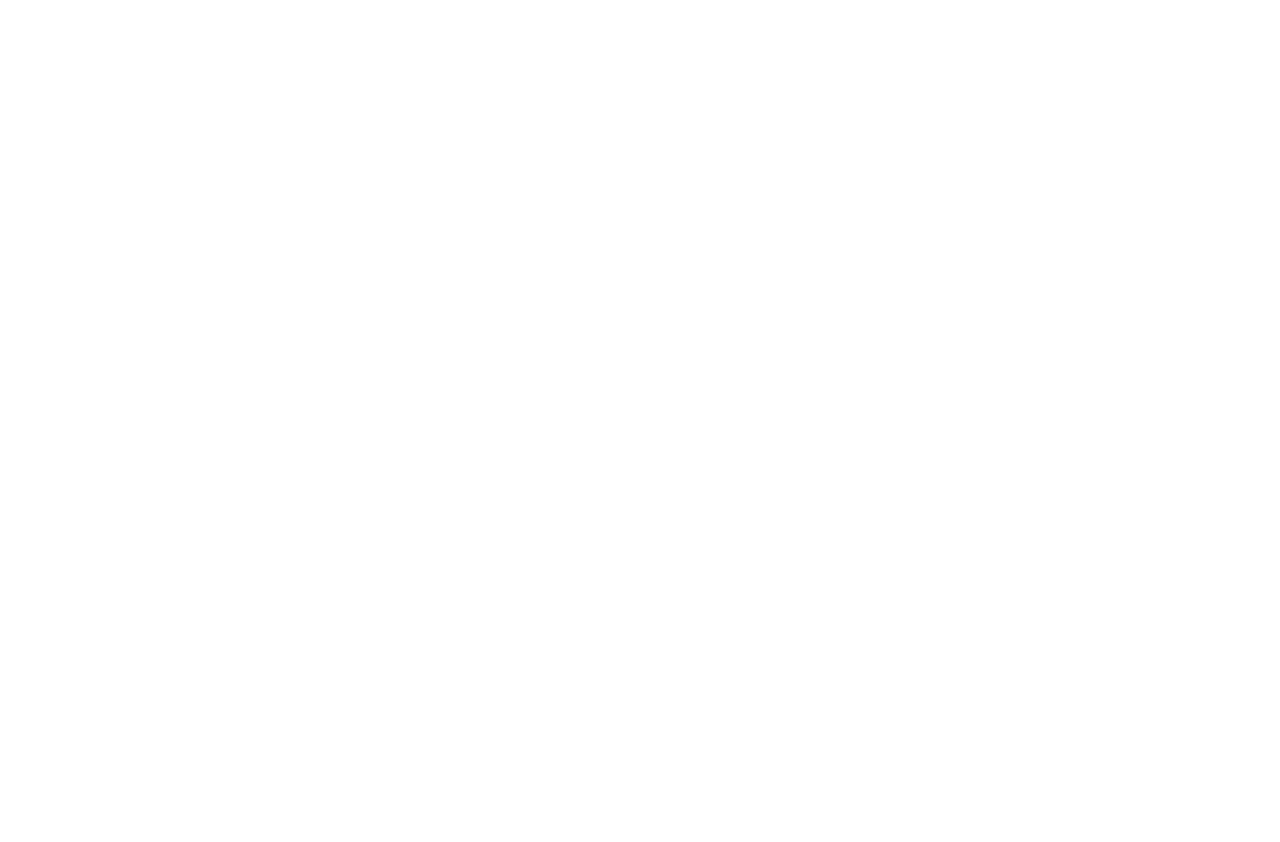
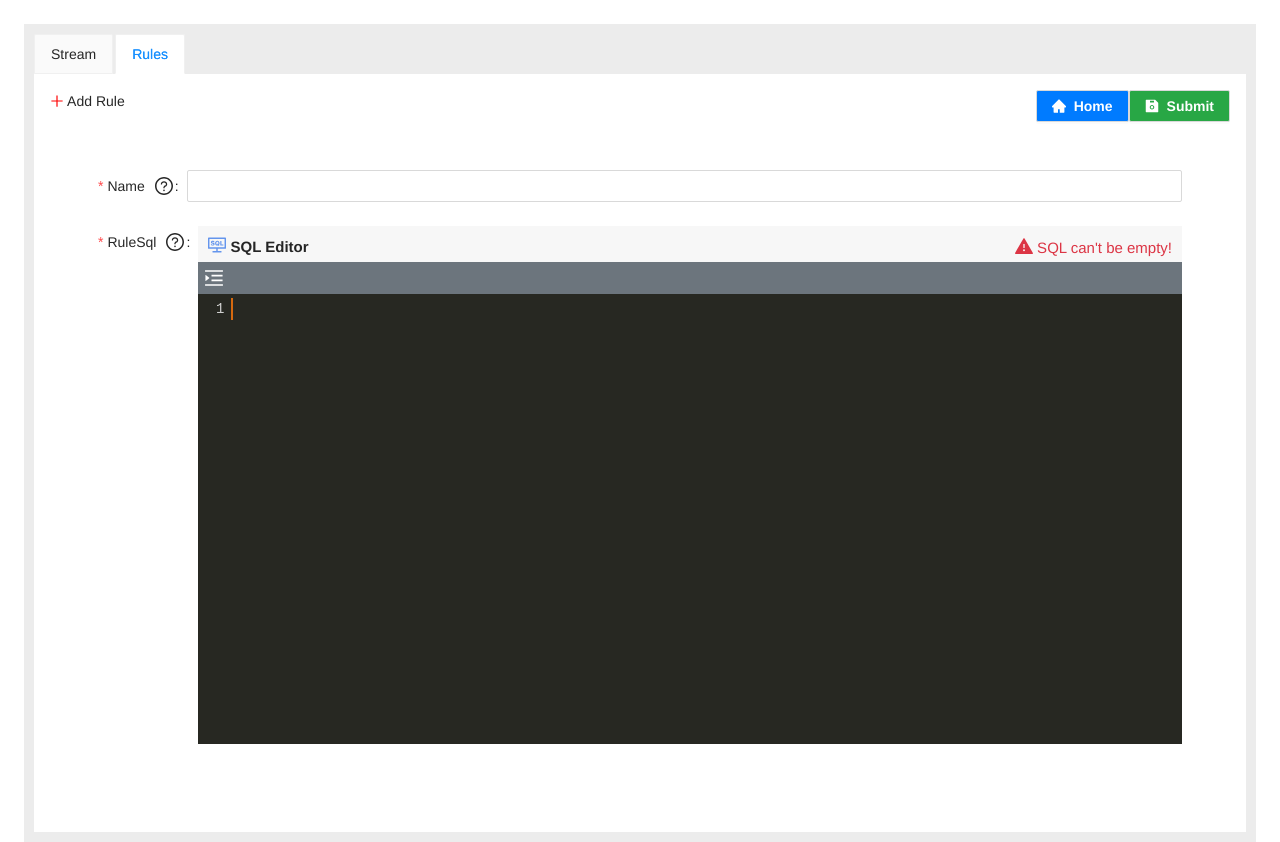
Before and after one commit to yyb2000/edgex-ui-rule-engine, a Vue app: page /#/rule/addRule in a window 1280 px wide. Before the commit this address had no page. Built offline with nearby package versions, Linux system fonts and the light colour scheme.

Commit message:
feat: addRule界面 基础界面&name与sql表单

```diff
--- /dev/null
+++ b/src/components/AddRule.vue
@@ -0,0 +1,147 @@
+<template>
+  <div style="background: #ececec; padding: 10px" class="card-container">
+    <a-tabs v-model:activeKey="activeKey" type="card">
+      <a-tab-pane key="1" tab="Stream">
+        <div class="card-header header">
+          <StreamList></StreamList>
+        </div>
+      </a-tab-pane>
+      <a-tab-pane key="2" tab="Rules">
+        <div class="card-header header">
+          <div class="card-header header">
+            <span><plus-outlined style="color: red"/> Add Rule</span>
+            <a-button style="background: #28A745; float: right" @click="SubmitRule">
+              <template #icon><save-filled style="color: white"/></template>
+              <span style="font-weight: bold; color: white">Submit</span>
+            </a-button>
+            <a-button style="background: #007BFF; float: right" @click="returnRuleList">
+              <template #icon><home-filled style="color:white;"/></template>
+              <span style="font-weight: bold; color: white">Home</span>
+            </a-button>
+          </div>
+        </div>
+
+        <div class="ant-card-body" style="margin-top: 10px">
+          <div class="ant-card-body">
+            <a-form
+              :model="ruleForm"
+              name="basic"
+            >
+              <a-form-item
+                name="name"
+                :rules="[{required: true, message: 'the rule name can\'t be empty!'}]"
+              >
+                <template #label>
+                  <span style="margin-right: 10px">Name</span>
+                  <a-popover title="format tips" trigger="hover" placement="right">
+                    <template #content>
+                      <p style="width: 274px">The identification of the rule. The rule name cannot be duplicated in the same Kuiper instance.</p>
+                    </template>
+                    <question-circle-outlined style="font-size: large"/>
+                  </a-popover>
+                </template>
+                <a-input v-model:value="ruleForm.name"></a-input>
+              </a-form-item>
+
+<!--              TODO-->
+<!--              将sql编辑器内容与表单绑定-->
+              <a-form-item
+                name="ruleSql"
+                :rules="[{required: true, message: 'SQL can\'t be empty!'}]"
+              >
+                <template #label>
+                  <span style="margin-right: 10px">RuleSql</span>
+                  <a-popover title="format tips" trigger="hover" placement="right">
+                    <template #content>
+                      <p style="width: 274px">The sql query to run for the rule.The Table name must be your stream name.For example "SELECT EdgexStream.temperature, EdgexStream.temp FROM EdgexStream where EdgexStream.temperature > EdgexStream.temp ".</p>
+                    </template>
+                    <question-circle-outlined style="font-size: large"/>
+                  </a-popover>
+                </template>
+
+                <div class="card-header" style="background: #00000008; height: 36px">
+                  <span style="font-weight: bold; font-size: 15px">
+                    <console-sql-outlined style="color: cornflowerblue; padding-left: 10px; padding-top: 10px; font-size: large"/>
+                    SQL Editor
+                  </span>
+                  <span style="float: right; color: #DC3545; font-size: 15px; padding-right: 10px; padding-top: 10px">
+                    <warning-filled style="color: #DC3545; font-size: large"/>
+                    SQL can't be empty!
+                  </span>
+                </div>
+                <div class="card-header" style="background: #6C757D">
+                    <span class="text-light">
+                      <a-button style="border: none; background: none" title="formatter" @click="FormatSql">
+                        <template #icon><menu-unfold-outlined style="color: white; font-size: 20px;"/></template>
+                      </a-button>
+                    </span>
+                </div>
+                <SqlEditor
+                    ref="sqleditor"
+                    :value="content"
+                    @changeTextarea="changeTextarea($event)">
+                </SqlEditor>
+              </a-form-item>
+
+
+            </a-form>
+          </div>
+        </div>
+      </a-tab-pane>
+    </a-tabs>
+  </div>
+</template>
+
+<script>
+import {defineComponent, ref, reactive} from 'vue';
+import {PlusOutlined, SaveFilled, HomeFilled, QuestionCircleOutlined, MenuUnfoldOutlined, ConsoleSqlOutlined, WarningFilled} from '@ant-design/icons-vue';
+import SqlEditor from "@/components/SqlEditor";
+import StreamList from "@/components/StreamList";
+
+export default defineComponent({
+  name: "AddRule",
+  components :{
+    StreamList,
+    SqlEditor,
+    PlusOutlined,
+    SaveFilled,
+    HomeFilled,
+    QuestionCircleOutlined,
+    MenuUnfoldOutlined,
+    ConsoleSqlOutlined,
+    WarningFilled,
+  },
+  methods: {
+    returnRuleList(){
+      this.$router.push({
+        path: '/'
+      })
+    },
+  },
+  setup() {
+    const ruleForm = reactive({
+      name: '',
+      sql: ''
+    });
+
+    const onFinish = values => {
+      console.log('Success:', values);
+    };
+
+    const onFinishFailed = errorInfo => {
+      console.log('Failed:', errorInfo);
+    };
+
+    return {
+      activeKey: ref('2'),
+      onFinish,
+      onFinishFailed,
+      ruleForm
+    };
+  },
+})
+</script>
+
+<style scoped>
+
+</style>
--- /dev/null
+++ b/src/components/EditRule.vue
@@ -0,0 +1,37 @@
+<template>
+  <div style="background: #ececec; padding: 10px" class="card-container">
+    <a-tabs v-model:activeKey="activeKey" type="card">
+      <a-tab-pane key="1" tab="Stream">
+        <div class="card-header header">
+          <StreamList></StreamList>
+        </div>
+      </a-tab-pane>
+      <a-tab-pane key="2" tab="Rules">
+        <div class="card-header header">
+          <div class="card-header header">
+            <span><file-add-outlined style="color: red"/> Add Rule</span>
+            <a-button style="background: #28A745; float: right" @click="SubmitRule">
+              <template #icon><save-filled style="color: white"/></template>
+              <span style="font-weight: bold; color: white">Submit</span>
+            </a-button>
+            <a-button style="background: #007BFF; float: right" @click="returnRuleList">
+              <template #icon><home-filled style="color:white;"/></template>
+              <span style="font-weight: bold; color: white">Home</span>
+            </a-button>
+          </div>
+        </div>
+      </a-tab-pane>
+    </a-tabs>
+  </div>
+</template>
+
+<script>
+
+export default {
+name: "EditRule"
+}
+</script>
+
+<style scoped>
+
+</style>
--- a/src/components/StreamList.vue
+++ b/src/components/StreamList.vue
@@ -16,11 +16,11 @@
       <a-list-item style="padding-left: 15px; padding-right: 10px; margin-top: auto;">
         <tags-filled style="padding-right: 5px; font-size: 30px; color: gray"/>
         {{item}}
-        <a-button style="background: #DC3545; float: right; padding-top: 0; padding-bottom: 0; padding-left: 5px; padding-right: 5px" @click="deleteStream">
+        <a-button :size="'small'" style="background: #DC3545; float: right; padding: 0 5px; border-radius: 5px" @click="deleteStream">
           <template #icon><delete-filled style="color: white" /></template>
           <span style="font-weight: bold; color: white; font-size: small">Delete</span>
         </a-button>
-        <a-button style="background: #17A2B8; float: right; padding-top: 0; padding-bottom: 0; padding-left: 5px; padding-right: 5px" @click="editStream">
+        <a-button :size="'small'" style="background: #17A2B8; float: right; padding: 0 5px; border-radius: 5px" @click="editStream">
           <template #icon><edit-filled style="color: white" /></template>
           <span style="font-weight: bold; color: white; font-size: small">Edit</span>
         </a-button>
--- a/src/router/index.js
+++ b/src/router/index.js
@@ -3,6 +3,9 @@
 import AddStream from "@/components/AddStream";
 import StreamList from "@/components/StreamList";
 import EditStream from "@/components/EditStream";
+import RuleList from "@/components/RuleList";
+import AddRule from "@/components/AddRule";
+import EditRule from "@/components/EditRule";
 
 const routes = [
   {
@@ -24,6 +27,21 @@
     path: '/stream/editStream',
     name: 'EditStream',
     component: EditStream
+  },
+  {
+    path: '/rule',
+    name: 'RuleList',
+    component: RuleList
+  },
+  {
+    path: '/rule/addRule',
+    name: 'AddRule',
+    component: AddRule
+  },
+  {
+    path: '/rule/editRule',
+    name: 'EditRule',
+    component: EditRule
   }
 ]
 
```
Also changed, not shown: src/components/RuleList.vue (+39 -6 lines).
